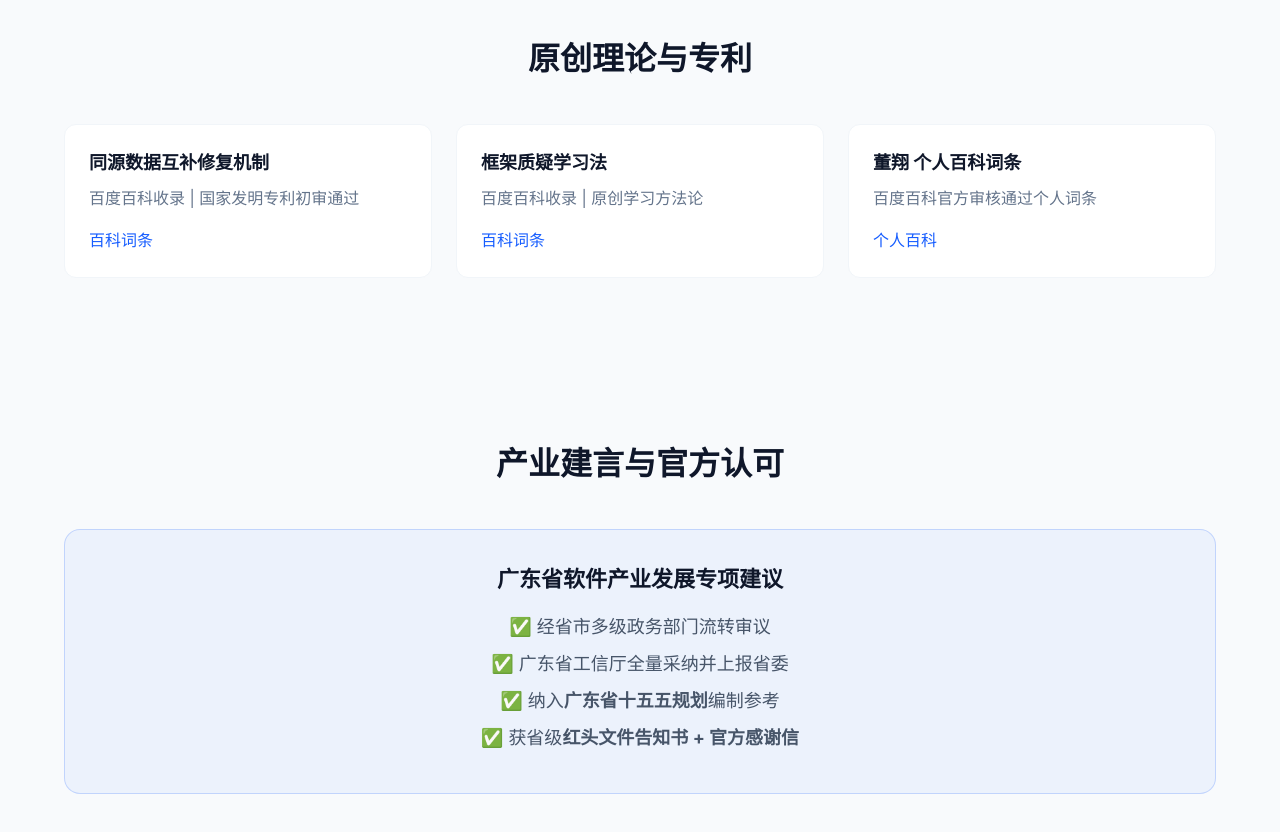
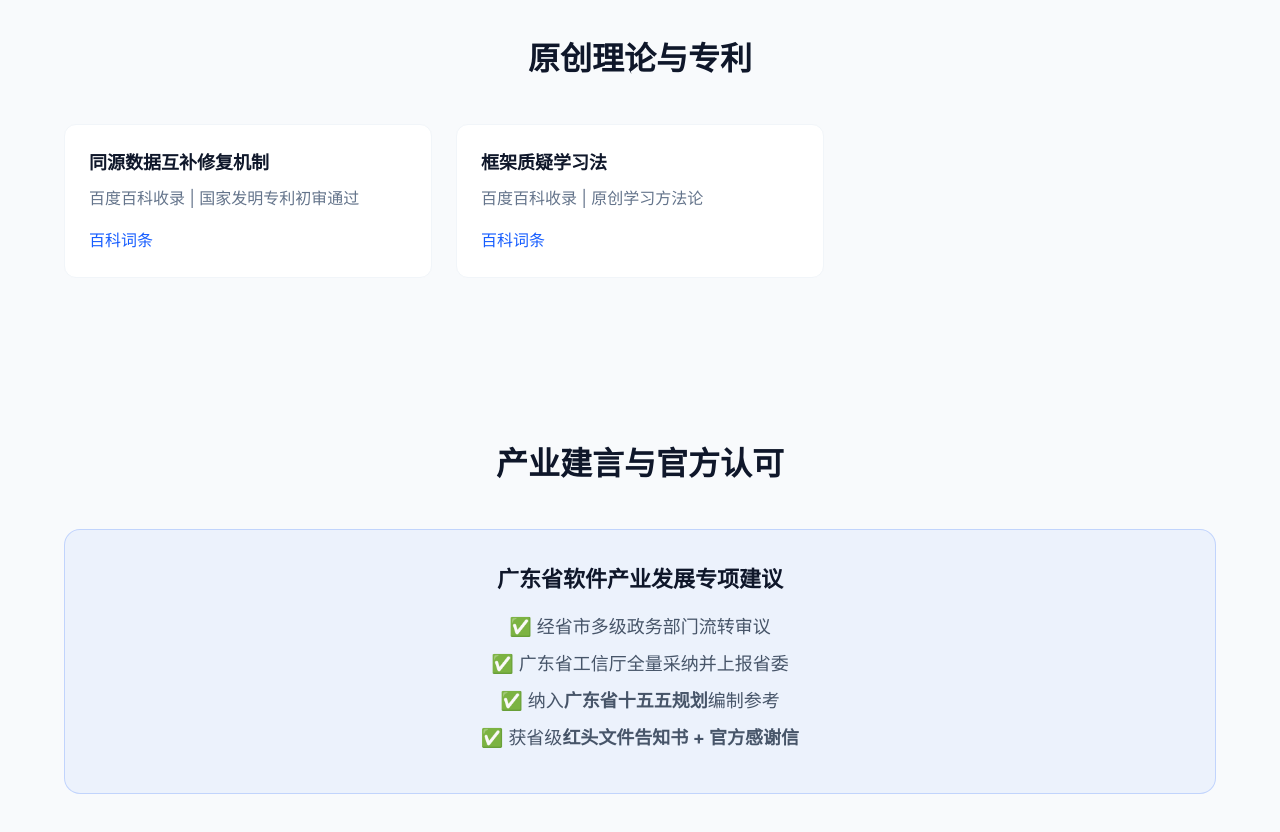
Before and after one commit to dxiangwiki/dxiangwiki, a plain HTML site: page index.html in a window 1280 px wide. Shown: the part 3440-4272 px from the top of the page. Drawn offline with Linux system fonts and the light colour scheme.

Commit message:
Remove personal entry from innovation list

```diff
--- a/index.html
+++ b/index.html
@@ -409,7 +409,6 @@ const pageConfig = {
   innovation: [
     {name:"同源数据互补修复机制",desc:"百度百科收录 | 国家发明专利初审通过",link:"https://baike.baidu.com/item/%E5%90%8C%E6%BA%90%E6%95%B0%E6%8D%AE%E4%BA%92%E8%A1%A5%E4%BF%AE%E5%A4%8D%E6%9C%BA%E5%88%B6/65831255",linkText:"百科词条"},
     {name:"框架质疑学习法",desc:"百度百科收录 | 原创学习方法论",link:"https://baike.baidu.com/item/%E6%A1%86%E6%9E%B6%E8%B4%A8%E7%96%91%E5%AD%A6%E4%B9%A0%E6%B3%95",linkText:"百科词条"},
-    {name:"董翔 个人百科词条",desc:"百度百科官方审核通过个人词条",link:"https://baike.baidu.com/item/%E8%91%A3%E7%BF%94/68493977",linkText:"个人百科"},
   ]
 };
 
```
